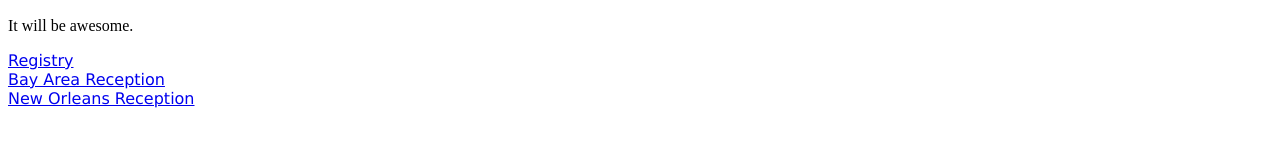
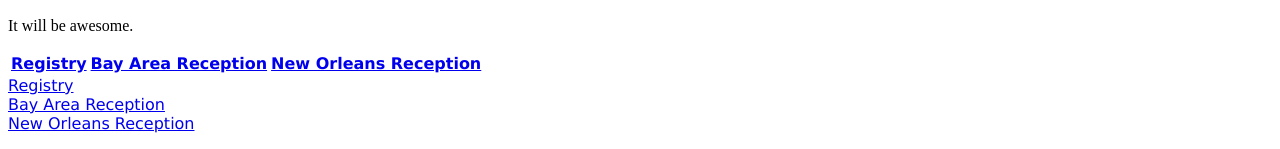
Before and after one commit to meldginmcfaulwedding/meldginmcfaulwedding.github.io, a plain HTML site: page index.html in a window 1280 px wide. Shown: the part 2823-2972 px from the top of the page. Before the commit the page ends 2947 px from the top, so only its background shows below. Drawn offline with Linux system fonts and the light colour scheme.

Commit message:
Update index.html

```diff
--- a/index.html
+++ b/index.html
@@ -22,9 +22,20 @@
 
 <p>It will be awesome.</p>
 
-<p><a href="http://meldginmcfaulwedding.com/registry.html">Registry</a><br>
+<p>
+  <table>
+  <tr>
+    <th><a href="http://meldginmcfaulwedding.com/registry.html">Registry</a></th>
+    <th><a href="meldginmcfaulwedding.github.io/bayarea.html">Bay Area Reception</a></th>
+    <th><a href="meldginmcfaulwedding.github.io/nola.html">New Orleans Reception</a></th>
+  </tr>
+</table>
+  <a href="http://meldginmcfaulwedding.com/registry.html">Registry</a><br>
 <a href="meldginmcfaulwedding.github.io/bayarea.html">Bay Area Reception</a><br>
-<a href="meldginmcfaulwedding.github.io/nola.html">New Orleans Reception</a></p>
+<a href="meldginmcfaulwedding.github.io/nola.html">New Orleans Reception</a>
+
+
+</p>
 
     </section>
 
```
